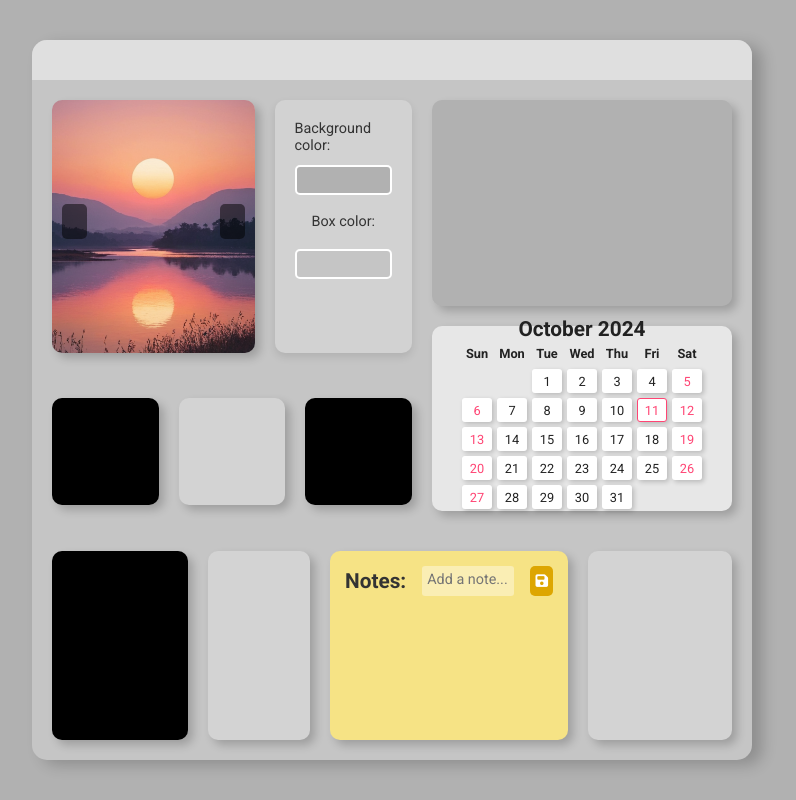
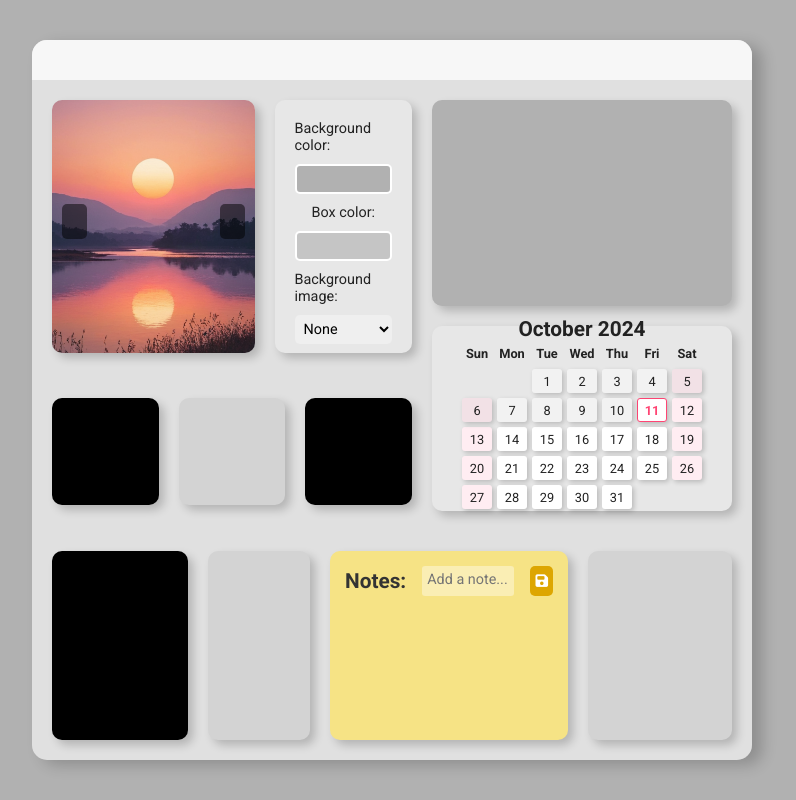
Before and after one commit to Rickd377/personal_interface, a plain HTML site: page index.html in a window 1280 px wide. Shown: the whole page, without its empty margins (248-1044 px from the left). Drawn offline with nearby package versions, Linux system fonts and the light colour scheme; some icons are missing.

Commit message:
background-images added to the thema selector

```diff
--- a/index.html
+++ b/index.html
@@ -44,6 +44,16 @@
                         <input type="color" id="box-bg-color" name="box-bg-color" value="#c5c5c5">
                         <span class="color-display" id="box-color-display"></span>
                     </div>
+
+                    <label for="background-image-selector">Background image:</label>
+                    <select id="background-image-selector">
+                        <option value="none">None</option>
+                        <option value="url('images/background-image-beach.png')">Beach</option>
+                        <option value="url('images/background-image-forest.png')">Forest</option>
+                        <option value="url('images/background-image-valley.png')">Valley</option>
+                        <option value="url('images/background-image-dunes.png')">Dunes</option>
+                        <option value="url('images/background-image-cliff.png')">Cliff</option>
+                    </select>
                 </div>
             </div>
         </div>
--- a/js/calendar.js
+++ b/js/calendar.js
@@ -30,7 +30,8 @@ document.addEventListener('DOMContentLoaded', function() {
         for (let day = 1; day <= daysInMonth; day++) {
             const isWeekend = (firstDay + day - 1) % 7 === 0 || (firstDay + day - 1) % 7 === 6;
             const isToday = day === currentDate;
-            calendarHTML += `<div class="calendar-day${isWeekend ? ' weekend' : ''}${isToday ? ' today' : ''}">${day}</div>`;
+            const isPastDay = day < currentDate;
+            calendarHTML += `<div class="calendar-day${isWeekend ? ' weekend' : ''}${isToday ? ' today' : ''}${isPastDay ? ' past-day' : ''}">${day}</div>`;
         }
 
         calendarHTML += '</div>';
--- a/js/color-picker.js
+++ b/js/color-picker.js
@@ -4,13 +4,29 @@ document.addEventListener('DOMContentLoaded', function() {
     const bodyColorDisplay = document.getElementById('body-color-display');
     const boxColorDisplay = document.getElementById('box-color-display');
     const boxElement = document.querySelector('.box');
+    const backgroundImageSelector = document.getElementById('background-image-selector');
 
     const updateColorDisplay = (input, display) => {
         display.style.backgroundColor = input.value;
     };
 
+    const setBackgroundColor = (color) => {
+        document.body.style.backgroundColor = color;
+        document.body.style.backgroundImage = 'none';
+    };
+
+    const setBackgroundImage = (image) => {
+        if (image === 'none') {
+            document.body.style.backgroundImage = 'none';
+            document.body.style.backgroundColor = bodyBgColorInput.value;
+        } else {
+            document.body.style.backgroundImage = image;
+            document.body.style.backgroundColor = 'transparent';
+        }
+    };
+
     bodyBgColorInput.addEventListener('input', function() {
-        document.body.style.backgroundColor = bodyBgColorInput.value;
+        setBackgroundColor(bodyBgColorInput.value);
         updateColorDisplay(bodyBgColorInput, bodyColorDisplay);
     });
 
@@ -19,7 +35,10 @@ document.addEventListener('DOMContentLoaded', function() {
         updateColorDisplay(boxBgColorInput, boxColorDisplay);
     });
 
-    // Add click event listeners to the color displays to trigger the hidden color inputs
+    backgroundImageSelector.addEventListener('change', function() {
+        setBackgroundImage(backgroundImageSelector.value);
+    });
+
     bodyColorDisplay.addEventListener('click', function() {
         bodyBgColorInput.click();
     });
--- a/styles/_variables.scss
+++ b/styles/_variables.scss
@@ -1,7 +1,7 @@
 // Colors
 $bg_color: #b1b1b1;
 $box_color: #c5c5c5;
-$top-bar_color: #dfdfdf;
+$top-bar_color: #f7f7f7;
 $font_color: #222;
 $black_color: #000;
 $white_color: #fff;
@@ -23,7 +23,7 @@ $white-transparent: (
   "60": rgba(255, 255, 255, 0.6),
   "70": rgba(255, 255, 255, 0.7),
   "80": rgba(255, 255, 255, 0.8),
-    "90": rgba(255, 255, 255, 0.9)
+  "90": rgba(255, 255, 255, 0.9),
 );
 
 $black-transparent: (
@@ -35,7 +35,7 @@ $black-transparent: (
   "60": rgba(0, 0, 0, 0.6),
   "70": rgba(0, 0, 0, 0.7),
   "80": rgba(0, 0, 0, 0.8),
-    "90": rgba(0, 0, 0, 0.9)
+  "90": rgba(0, 0, 0, 0.9),
 );
 
 // Height values
--- a/styles/individual/_bottomwrapper.scss
+++ b/styles/individual/_bottomwrapper.scss
@@ -113,12 +113,9 @@
         }
 
         &::-webkit-scrollbar-thumb {
-            background: lighten($yellow-note_color, 15%);
-            border-radius: 10px; /* Rounded corners for the scrollbar thumb */
-        }
-
-        &::-webkit-scrollbar-thumb:hover {
-            background: lighten($yellow-note_color, 10%);
+            background: transparent;
+            border-top-right-radius: 50px;
+            border-bottom-right-radius: 50px;
         }
     }
 
--- a/styles/individual/_boxandgeneral.scss
+++ b/styles/individual/_boxandgeneral.scss
@@ -12,6 +12,9 @@ body {
     color: $font_color;
     height: 100vh;
     @include flex-center(row, 0, center);
+    background-position: center;
+    background-size: cover;
+    background-repeat: no-repeat;
 }
 
 .box {
@@ -19,7 +22,7 @@ body {
     place-items: center;
     grid-template-columns: repeat(6, 1fr) $box-padding repeat(5, 1fr);
     grid-template-rows: $top-bar-height $box-padding repeat(4, 1fr) $box-padding repeat(2, 1fr) 0.5fr $box-padding repeat(3, 1fr);
-    background-color: $box_color;
+    background-color: map-get($white-transparent, "60");
     border-radius: $border-radius;
     @include box-shadow("20", 10px, 5px, 15px, 0);
     height: 90vh;
--- a/styles/individual/_themewrapper.scss
+++ b/styles/individual/_themewrapper.scss
@@ -55,14 +55,13 @@
     .theme-selector {
         height: 100%;
         width: 40%;
-        background-color: $lightgray_color; // Updated background color
+        background-color: $lightergray_color;
         padding: 20px;
         border-radius: 10px;
-        box-shadow: 0 4px 8px rgba(0, 0, 0, 0.1);
 
         .color-picker-wrapper {
             display: grid;
-            grid-template-rows: 1fr 1fr 1fr 1fr;
+            grid-template-rows: repeat(3, auto);
             place-items: center;
             gap: 10px;
             width: 100%;
@@ -70,7 +69,7 @@
 
             label {
                 font-size: 0.9rem;
-                color: #333;
+                color: $font_color;
             }
 
             .custom-color-picker {
@@ -90,12 +89,17 @@
                     cursor: pointer;
                     transition: border-color 0.3s, transform 0.3s;
                     position: relative;
+                }
+            }
 
-                    &:focus {
-                        outline: none;
-                        border-color: #666;
-                    }
-                }
+            select {
+                width: 100%;
+                padding: 5px;
+                border-radius: 5px;
+                border: none;
+                outline: none;
+                font-size: 0.9rem;
+                cursor: pointer;
             }
         }
     }
--- a/styles/individual/_weatherwrapper.scss
+++ b/styles/individual/_weatherwrapper.scss
@@ -179,18 +179,23 @@
                 @include box-shadow("20", 2px, 2px, 5px, 0);
 
                 &.weekend {
-                    color: $red-weekend_color;
+                    background-color: lighten($red-weekend_color, 33%);
                 }
 
                 &.today {
                     color: $red-weekend_color;
                     border: 1px solid $red-weekend_color;
+                    font-weight: 600;
                 }
 
                 &.empty {
                     background-color: transparent;
                     box-shadow: none;
                 }
+
+                &.past-day {
+                    filter: brightness(0.95);
+                }
             }
         }
     }
```
Also changed, not shown: dist/css/style.css, 6 other files. Lines whose indentation alone changed are shown as unchanged.
